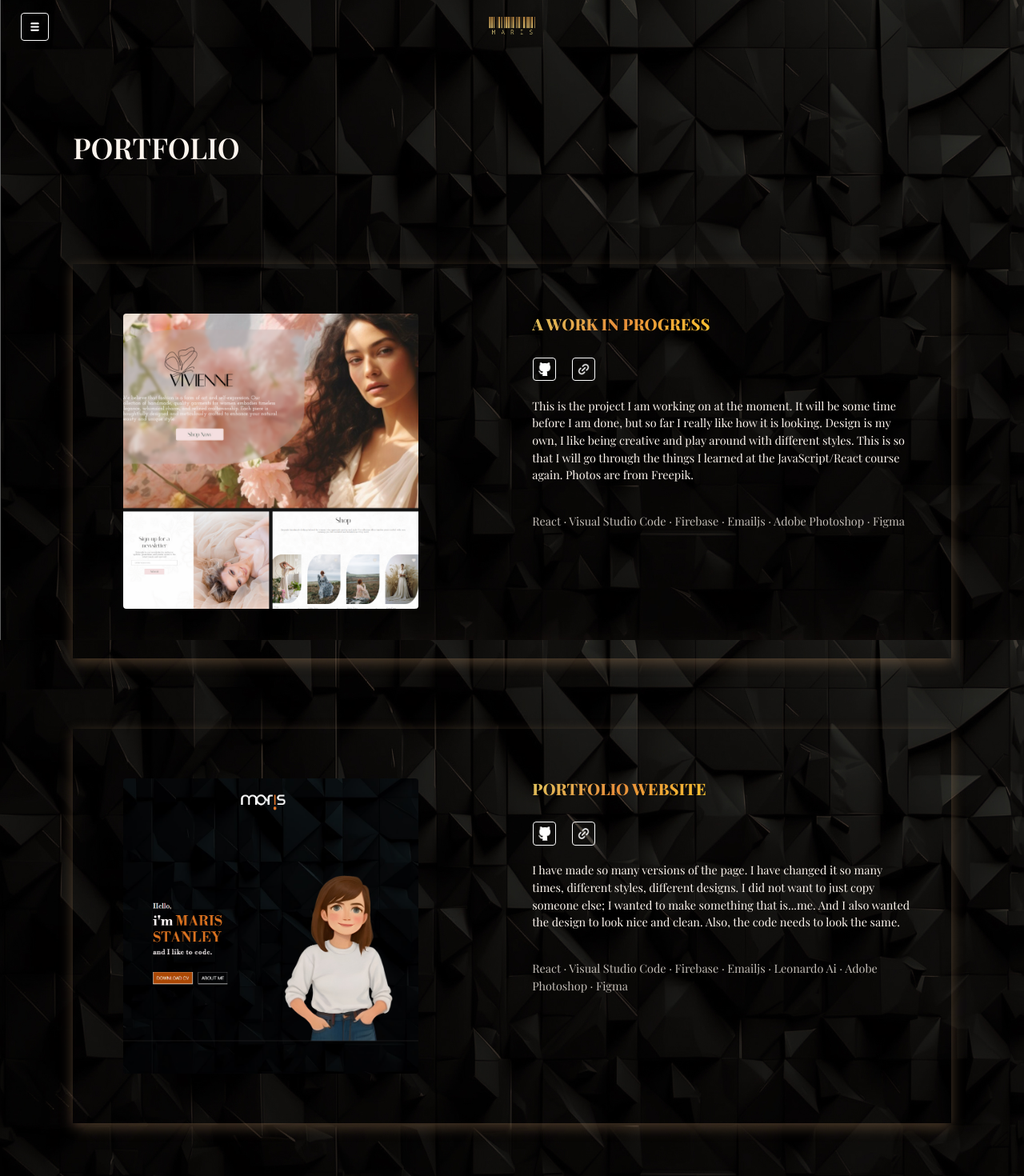
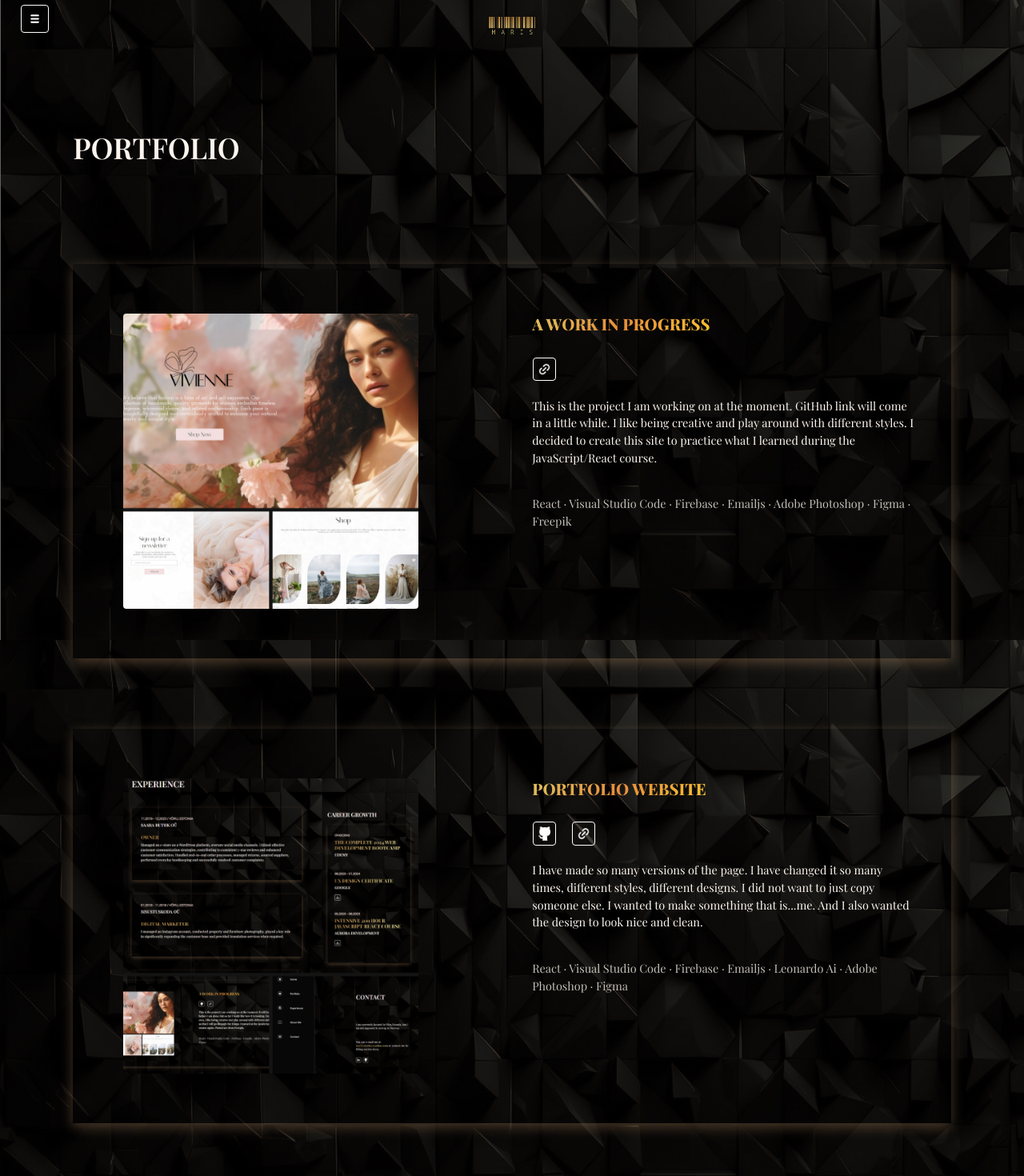
Before and after one commit to MarisStanley/Personal-website, a React (Create React App) app: page /portfolio in a window 1280 px wide. Shown: the top 1470 px of the page at 80% size. Built offline with nearby package versions, Linux system fonts and the light colour scheme; a web font is replaced by a local one.

Commit message:
Personal website

```diff
--- a/package.json
+++ b/package.json
@@ -13,6 +13,7 @@
     "react": "^18.2.0",
     "react-bootstrap": "^2.10.4",
     "react-dom": "^18.2.0",
+    "react-ga4": "^2.1.0",
     "react-hook-form": "^7.49.3",
     "react-router": "^6.21.3",
     "react-router-dom": "^6.21.3",
--- a/public/index.html
+++ b/public/index.html
@@ -2,6 +2,18 @@
 <html lang="en">
 
 <head>
+
+  <!-- Google tag (gtag.js) -->
+<script async src="https://www.googletagmanager.com/gtag/js?id=G-R30GKD0QJJ"></script>
+<script>
+  window.dataLayer = window.dataLayer || [];
+  function gtag(){dataLayer.push(arguments);}
+  gtag('js', new Date());
+
+  gtag('config', 'G-R30GKD0QJJ');
+</script>
+
+
   <meta charset="utf-8" />
   <link rel="icon" href="logo13.png" />
 
--- a/src/App.css
+++ b/src/App.css
@@ -99,10 +99,11 @@ header {
   display: flex;
   flex-direction: column;
   align-items: center;
-  gap: 8%;
+  margin: 0 auto;
   overflow: hidden;
   transition: 0.5s;
   z-index: 10;
+
 }
 
 .sidenav .closebtn {
@@ -110,34 +111,50 @@ header {
   top: 0;
   right: 25px;
   font-size: 36px;
-  margin-left: 50px;
+
   color: #f1f1f1;
   background: transparent;
   border: none;
 }
 
+.sidenav-inner-container {
+  margin: 25% 0;
+  width: 100%;
+  height: auto;
+  margin-left: 20px;
+
+}
+
 .sidenav a {
-  text-decoration: none;
-  color: white
+   text-decoration: none;
+  color: white;
+
+
+
+
 }
 
 .menu-items {
-  position: absolute;
-  left: 1px;
-  width: 100%;
-  height: auto;
-  display: flex;
+
+
+   display: flex;
   flex-direction: row;
   align-items: center;
   justify-content: center;
+
+ width: 100%;
   padding: 10%;
-  margin: 40% auto;
+
   transition: all 0.3s ease;
+
 }
+
+
 
 .menu-items:active,
 .menu-items:hover {
   background: linear-gradient(135deg, #ac343e, #660e29, #d64418);
+
 }
 
 .menu-items img {
@@ -159,6 +176,8 @@ header {
   flex-grow: 1;
 }
 
+
+
 .menu-home,
 .menu-contact,
 .menu-experience,
@@ -172,9 +191,9 @@ header {
 }
 
 .menu-icon {
-  position: fixed;
+  position: absolute;
   left: 2%;
-  top: 2%;
+  top: 10%;
   width: 35px;
   height: auto;
   border: 1px solid #ffffff;
@@ -188,11 +207,13 @@ header {
 }
 
 .menu-socialmedia {
-  bottom: 8%;
+  position: absolute;
+  bottom: 22%;
 }
 
 .menu-socialmedia1 {
-  bottom: 0;
+  position: absolute;
+  bottom: 12%;
 }
 
 .menu-socialmedia::before {
@@ -239,11 +260,25 @@ header {
   margin: 0 auto;
 }
 
+@media (max-height: 735px) {
+  .sidenav .closebtn {
+    top: 10px;
+    font-size: 30px;
+  }
+
+  .menu-items {
+    padding: 6%;
+  }
+
+  .menu-socialmedia1 {
+    bottom: 12%;
+  }
+
+}
+
 @media (max-width: 1000px) {
 
-  .menu-items {
-    margin-top: 10vh;
-  }
+
 
   .menu-socialmedia {
     margin-top: 60%;
@@ -271,8 +306,8 @@ header {
 @media (max-width: 500px) {
   .sidenav {
     padding-top: 10px;
-    height: 100vh;
-    gap: 8%;
+
+
   }
 
   .sidenav a {
--- a/src/App.js
+++ b/src/App.js
@@ -5,6 +5,7 @@ import Contact from './Pages/Contact';
 import Portfolio from './Pages/Portfolio';
 import Experience from './Pages/Experience';
 import About from './Pages/About';
+
 
 
 import './App.css';
@@ -57,12 +58,14 @@ function App() {
     window.scrollTo({ top: 0, behavior: 'smooth' });
   };
 
+
+
   return (
     <div ref={backToTop}>
 
       <div id="mySidenav" className="sidenav" ref={sidenavRef}>
         <button class="closebtn" onClick={closeNav}>&times;</button>
-
+   <div className='sidenav-inner-container'>
         <a href="/" id="home">
           <div className='menu-items'>
             <img className='menu-home' src="home-icon.png" alt="home-icon" />
@@ -92,7 +95,7 @@ function App() {
         </a>
 
         <a href="/contact" id="contact">
-          <div className='menu-items'>
+          <div className='proov menu-items '>
             <img className='menu-contact' src="contact.png" alt="contact-icon" />
             <h3>Contact</h3>
           </div>
@@ -110,7 +113,7 @@ function App() {
             <img className='menu-github ' src="github-logo.png" alt="github-logo-icon" />
             <h3>GitHub</h3>
           </div>
-        </a>
+        </a></div>
 
         <h3 className='menu-bottom-text'>Made with love by Maris Stanley <br />2024</h3>
       </div>
--- a/src/Css/Contact.css
+++ b/src/Css/Contact.css
@@ -114,7 +114,6 @@
 
 
 .send-button {
-
   align-self: flex-end;
   text-align: center;
   width: 8rem;
@@ -136,7 +135,7 @@
   align-self: flex-end;
   width: 50%;
   padding: 15px;
-  background-color: #0dbe25;
+  background-color: #236d2d;
   color: white;
   border-radius: 4px;
   margin-bottom: 15px;
@@ -151,7 +150,6 @@
 }
 
 .closebtn {
-
   margin-left: 15px;
   color: white;
   font-weight: bold;
@@ -163,12 +161,13 @@
   z-index: 1;
 }
 
-
 .closebtn:hover {
-  color: black;
+  font-weight: 800;
+  background: linear-gradient(135deg, #B88746, #FDF5A6);
+  -webkit-background-clip: text;
+  -webkit-text-fill-color: transparent;
+  background-clip: text;
 }
-
-
 
 
 @media (max-width:1200px) {
@@ -237,7 +236,7 @@
   }
 
   .closebtn {
-    font-weight:400;
+    font-weight: 400;
     font-size: 4px;
     line-height: 16px;
   }
--- a/src/Pages/Experience.jsx
+++ b/src/Pages/Experience.jsx
@@ -211,18 +211,19 @@ function Experience() {
                 <li className="skill">HTML</li>
                 <li className="skill">JavaScript</li>
                 <li className="skill">React</li>
-                <li className="skill">Figma</li>
                 <li className="skill">Wireframes</li>
                 <li className="skill">Prototyping</li>
                 <li className="skill">Mockups</li>
                 <li className="skill">Usability testing</li>
                 <li className="skill">User research</li>
+                <li className="skill">Figma</li>
+                <li className="skill">Visual Studio Code</li>
+                <li className="skill">Slack</li>
                 <li className="skill">Adobe Photoshop</li>
                 <li className="skill">Creative Cloud</li>
                 <li className="skill">Canva</li>
                 <li className="skill">ChatGPT</li>
                 <li className="skill">Leonardo.Ai</li>
-                <li className="skill">CapCut</li>
               </ul>
               <button
                 onClick={toggleShowMore1}
--- a/src/Pages/Portfolio.js
+++ b/src/Pages/Portfolio.jsx
@@ -17,11 +17,7 @@ function Portfolio() {
         <div className='portfolio-container-right-side'>
           <h5 >A Work in Progress</h5>
           <div className='portfolio-logo'>
-            <a href="" aria-label="GitHub repository">
-              <div className='portfolio-link'>
-                <img className='github-logo' src="github-logo.png" alt="GitHub logo" />
-              </div>
-            </a>
+
             <a href="https://vivienne-72e32.web.app/" aria-label="Project demo">
               <div className='portfolio-link'>
                 <img className='link-logo' src="link.png" alt="LinkedIn logo" />
@@ -29,13 +25,12 @@ function Portfolio() {
             </a>
           </div>
           <p>
-            This is the project I am working on at the moment. It will be some time before I am done,
-            but so far I really like how it is looking. Design is my own, I like being
-            creative and play around with different styles. This is so that I will go through
-            the things I learned at the JavaScript/React course again. Photos are from Freepik.
+            This is the project I am working on at the moment. GitHub link will come in a little while.
+            I like being creative and play around with different styles. I decided to create this site to
+            practice what I learned during the JavaScript/React course.
           </p>
           <p>
-            React · Visual Studio Code · Firebase · Emailjs · Adobe Photoshop · Figma
+            React · Visual Studio Code · Firebase · Emailjs · Adobe Photoshop · Figma · Freepik
           </p>
         </div>
       </section>
@@ -44,7 +39,7 @@ function Portfolio() {
         <div className='portfolio-container-left-side'>
           <picture>
             <source srcSet="portfolio-site1.png" media="(max-width: 900px)" />
-            <img className='portfolio-img' src="portfolio-site1.png" alt="Portfolio website" />
+            <img className='portfolio-img' src="portfolio-img.png" alt="Portfolio website" />
           </picture>
         </div>
         <div className='portfolio-container-right-side'>
@@ -63,8 +58,7 @@ function Portfolio() {
           </div>
           <p>
             I have made so many versions of the page. I have changed it so many times, different styles, different designs.
-            I did not want to just copy someone else; I wanted to make something that is...me. And I also wanted the design to look nice and clean. Also,
-            the code needs to look the same.
+            I did not want to just copy someone else. I wanted to make something that is...me. And I also wanted the design to look nice and clean.
           </p>
           <p>
             React · Visual Studio Code · Firebase · Emailjs · Leonardo Ai · Adobe Photoshop · Figma
@@ -98,7 +92,7 @@ function Portfolio() {
             Lots of JavaScript and React, but very little CSS, which means it is not responsive.
           </p>
           <p>
-            React · Visual Studio Code · Firebase · Emailjs · Mui · React-i18next · Leaflet · Bootstrap
+            React · Visual Studio Code · Firebase · Emailjs · Mui · React-i18next · Leaflet · Bootstrap · Freepik
           </p>
         </div>
       </section>
--- a/src/index.js
+++ b/src/index.js
@@ -4,6 +4,7 @@ import App from './App';
 import { BrowserRouter } from 'react-router-dom';
 import 'bootstrap/dist/css/bootstrap.min.css';
 import './index.css';
+
 
 
 const root = ReactDOM.createRoot(document.getElementById('root'));
```
Also changed, not shown: public/portfolio-img.png (added), src/Pages/Contact.jsx (line endings or trailing spaces), 1 other file (tests, documents, lock files or other folders).
